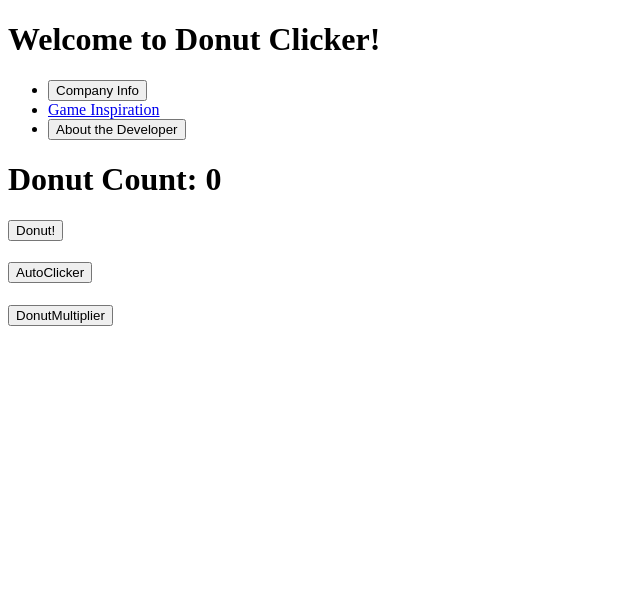
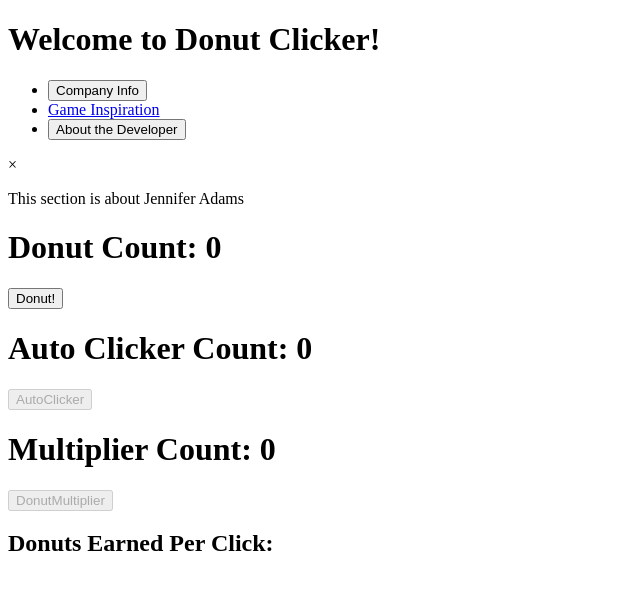
Before and after one commit to jenniferaadams/donut-maker-jenniferaadams, a website built with Parcel: page index.html in a window 1280 px wide. Both pictures are taken after a click on the button "About the Developer". Shown: the whole page, without its empty margins (0-640 px from the left). Built offline with nearby package versions, Linux system fonts and the light colour scheme.

Commit message:
updated functionality

```diff
--- a/DonutMaker.js
+++ b/DonutMaker.js
@@ -15,7 +15,7 @@ export default class DonutMaker {
         if (this.donutCount >= this.autoClickerCost){
         this.autoClicker ++;
         this.donutCount -= this.autoClickerCost;
-        this.autoClickerCost = Math.round(this.autoClickerCost*1.1);
+        this.autoClickerCost = this.autoClickerCost*1.1;
     }
     console.log("Not enough donuts");
 }
@@ -30,10 +30,25 @@ export default class DonutMaker {
         if (this.donutCount >= this.donutMultCost){
         this.donutMultiplier ++;
         this.donutCount -= this.donutMultCost;
-        this.donutMultCost = Math.round(this.donutMultCost*1.1);
+        this.donutMultCost = this.donutMultCost*1.2;
     }
     else console.log("Not enough donuts to purchase a multiplier");
 
 }
 
+    disableAutoClicker(){
+        const autoClickerBtn = document.querySelector(".autoClicker");
+        if(this.donutCount < this.autoClickerCost) {
+            autoClickerBtn.disabled = true;
+        }
+        else autoClickerBtn.disabled = false;
+    }
+
+    disableDonutMult(){
+        const donMultBtn = document.querySelector(".donutMultiplier");
+        if(this.donutCount < this.donutMultCost){
+            donMultBtn.disabled = true;
+        }
+        else donMultBtn.disabled = false;
+    }
 }
--- a/index.html
+++ b/index.html
@@ -20,6 +20,12 @@
             <p>This is a great company that makes donuts.</p>
           </div>
       </div>
+      <div class="developerModal">
+        <div class="developer-modal-content">
+          <span class="devClose">&times;</span>
+          <p>This section is about Jennifer Adams</p>
+        </div>
+    </div>
     <div class="MainDonutSection">
         <h1 class="totalDonutCount"></h1>
         <button class="donutButton">Donut!</button>
@@ -33,6 +39,7 @@
     <div class="DonutMultiplierSection">
       <h1 class="totalDonutMultiplierCount"></h1>
         <button class="donutMultiplier">DonutMultiplier</button>
+        <h2 class ="earnedPerClick">Donuts Earned Per Click:</h2>
       </div>
     <div class="container"></div>
     <script src="./index.js" type="module"></script>
--- a/index.js
+++ b/index.js
@@ -5,8 +5,16 @@ const donutMaker = new DonutMaker();
 // donutMaker.addToDonutCount()
 setInterval(function(){
   donutMaker.activateAutoClickers();
+
+},1000);
+
+setInterval(function(){
+  donutMaker.disableAutoClicker();
+  donutMaker.disableDonutMult();
   totalDisplay.innerText = "Donut Count: " + Math.round(donutMaker.donutCount);
-},1000);
+  multDisplay.innerText = "Multiplier Count: " + donutMaker.donutMultiplier;
+  autoDisplay.innerText = "Auto Clicker Count: " + donutMaker.autoClicker;
+},500);
 
 const addDonutBtn = document.querySelector(".donutButton");
 const totalDisplay = document.querySelector(".totalDonutCount")
@@ -45,5 +53,16 @@ companyBtn.addEventListener("click", () =>{
 
 companyClose.addEventListener("click", () =>{
   companyModal.style.display = "none";
-  console.log(modal);
 })
+
+const devModal = document.querySelector(".developerModal");
+const devButton = document.querySelector(".developerInfoBtn");
+const devClose = document.querySelector(".devClose");
+devModal.style.display = "none";
+
+devButton.addEventListener("click", () =>{
+  devModal.style.display = "block";
+})
+devClose.addEventListener("click", () => {
+  devModal.style.display = "none";
+})
```
